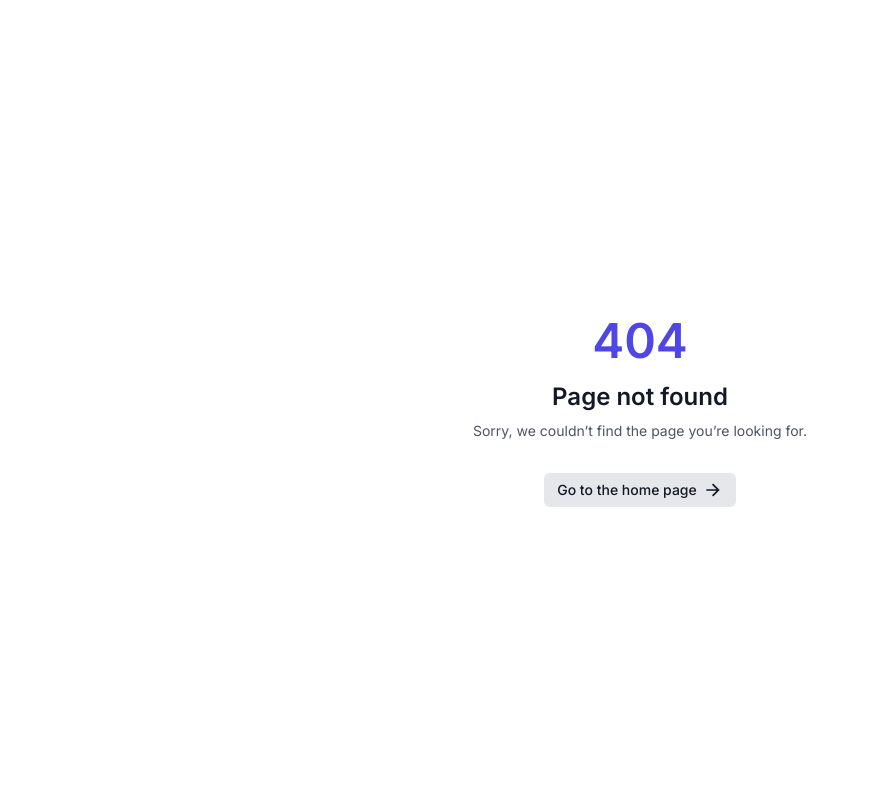
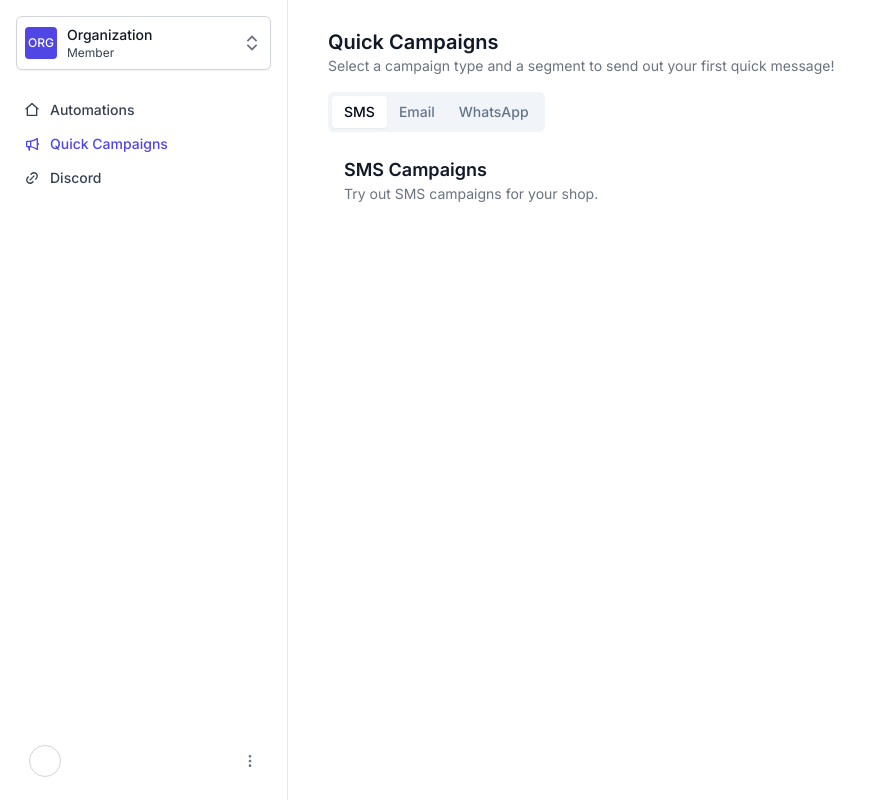
Before and after one commit to 0x0elliot/AcidRain, a Next.js app in the folder frontend/: page /campaigns in a window 1280 px wide. Before the commit this address had no page. Shown: the whole page, without its empty margins (0-881 px from the left). Built offline with nearby package versions, Linux system fonts and the light colour scheme.

Commit message:
fix[shopify-pivot]: move, move, move

```diff
--- a/frontend/src/app/(dashboard)/(main)/automations/page.tsx
+++ b/frontend/src/app/(dashboard)/(main)/automations/page.tsx
@@ -62,8 +62,17 @@ export default function Automations() {
           id="overall-title"
           className="scroll-mt-10 text-lg font-semibold text-gray-900 sm:text-xl dark:text-gray-50"
         >
-          WhatsApp Automations
+          Configure Automations
         </h1>
+      </section>
+
+      <section aria-labelledby="flows-description">
+        <p
+          id="overall-description"
+          className="text-sm text-gray-500 dark:text-gray-400"
+        >
+          Configure automations for your shop.
+        </p>
       </section>
 
       {/* Have a button that says "Add a shop" that convinces the user to add a shop if they haven't already */}
@@ -136,33 +145,48 @@ export default function Automations() {
       {/* Add two clickable "tabs" from shadcn */}
       {/* The first tab should be "Order Automations" */}
       {/* The second tab should be "Promotion Automations" */}
-      <div className="my-tabs">
-      <Tabs defaultValue="order" className="w-[400px]">
+      <div className="my-tabs mt-4">
+
+
+      <Tabs defaultValue="sms" className="w-[400px]">
         <TabsList>
-          <TabsTrigger value="order">Order Automations</TabsTrigger>
-          <TabsTrigger value="promotion">Promotion Automations</TabsTrigger>
+          <TabsTrigger value="sms">SMS</TabsTrigger>
+          <TabsTrigger value="email">Email</TabsTrigger>
+          <TabsTrigger value="whatsapp">WhatsApp</TabsTrigger>
         </TabsList>
 
-        <TabsContent value="order">
-          {/* Create a pretty page with header "Order Automations" */}
-          {/* This page should have a description of what order automations are and a list of options */}
 
-          <h1>Order Automations</h1>
-
-          <h2>Order Confirmation</h2>
-
-          <p>Send a confirmation message to the customer after they place an order.</p>
-
-          <h2>Order Status Updates</h2>
-
-
-
-
+        <TabsContent value="sms">
+          <div className="p-4">
+            <h2 className="text-lg font-semibold text-gray-900 dark:text-gray-50">
+              SMS Automations
+            </h2>
+            <p className="text-sm text-gray-500 dark:text-gray-400">
+              Configure SMS automations for your shop.
+            </p>
+          </div>
         </TabsContent>
 
-        <TabsContent value="promotion">
-          <h2>Promotion Automations</h2>
-          <p>Details about Promotion Automations go here.</p>
+        <TabsContent value="email">
+          <div className="p-4">
+            <h2 className="text-lg font-semibold text-gray-900 dark:text-gray-50">
+              Email Automations
+            </h2>
+            <p className="text-sm text-gray-500 dark:text-gray-400">
+              Configure Email automations for your shop.
+            </p>
+          </div>
+        </TabsContent>
+
+        <TabsContent value="whatsapp">
+          <div className="p-4">
+            <h2 className="text-lg font-semibold text-gray-900 dark:text-gray-50">
+              WhatsApp Automations
+            </h2>
+            <p className="text-sm text-gray-500 dark:text-gray-400">
+              Configure WhatsApp automations for your shop.
+            </p>
+          </div>
         </TabsContent>
       </Tabs>
       </div>
--- /dev/null
+++ b/frontend/src/app/(dashboard)/(main)/campaigns/page.tsx
@@ -0,0 +1,75 @@
+"use client"
+
+import React from "react"
+import { Tabs, TabsContent, TabsList, TabsTrigger } from "@/components/ui/tabs"
+
+export default function Campaigns() {
+
+    return (
+        <>
+            <section aria-labelledby="flows-title">
+                <h1
+                    id="overall-title"
+                    className="scroll-mt-10 text-lg font-semibold text-gray-900 sm:text-xl dark:text-gray-50"
+                >
+                        Quick Campaigns
+                </h1>
+            </section>
+
+            <section aria-labelledby="flows-description">
+                <p
+                    id="overall-description"
+                    className="text-sm text-gray-500 dark:text-gray-400"
+                >
+                    Select a campaign type and a segment to send out your first quick message!
+                </p>
+            </section>
+
+        <div className="my-tabs mt-4">
+            <Tabs defaultValue="sms" className="w-[400px]">
+                <TabsList>
+                <TabsTrigger value="sms">SMS</TabsTrigger>
+                <TabsTrigger value="email">Email</TabsTrigger>
+                <TabsTrigger value="whatsapp">WhatsApp</TabsTrigger>
+                </TabsList>
+
+
+                <TabsContent value="sms">
+                <div className="p-4">
+                    <h2 className="text-lg font-semibold text-gray-900 dark:text-gray-50">
+                    SMS Campaigns
+                    </h2>
+                    <p className="text-sm text-gray-500 dark:text-gray-400">
+                        Try out SMS campaigns for your shop.
+                    </p>
+                </div>
+                </TabsContent>
+
+                <TabsContent value="email">
+                <div className="p-4">
+                    <h2 className="text-lg font-semibold text-gray-900 dark:text-gray-50">
+                    Email Campaigns
+                    </h2>
+                    <p className="text-sm text-gray-500 dark:text-gray-400">
+                        Try out Email campaigns for your shop.
+                    </p>
+                </div>
+                </TabsContent>
+
+                <TabsContent value="whatsapp">
+                <div className="p-4">
+                    <h2 className="text-lg font-semibold text-gray-900 dark:text-gray-50">
+                    WhatsApp Campaigns
+                    </h2>
+                    <p className="text-sm text-gray-500 dark:text-gray-400">
+                        Try out WhatsApp campaigns for your shop.
+                    </p>
+                </div>
+                </TabsContent>
+            </Tabs>
+        </div>
+
+
+        </>
+    )
+}
--- a/frontend/src/app/siteConfig.ts
+++ b/frontend/src/app/siteConfig.ts
@@ -7,8 +7,7 @@ export const siteConfig = {
   baseLinks: {
     home: "/",
     automations: "/automations",
-    write: "/write",
-    settings: "/settings",
+    campaigns: "/campaigns",
   },
   externalLink: {
     blocks: "https://blocks.tremor.so/templates#dashboard",
--- a/frontend/src/components/ui/navigation/MobileSidebar.tsx
+++ b/frontend/src/components/ui/navigation/MobileSidebar.tsx
@@ -15,18 +15,18 @@ import {
   RiQuillPenFill,
   RiMenuLine,
   RiSettings5Line,
+  RiLinkM,
 } from "@remixicon/react"
 import Link from "next/link"
 import { usePathname } from "next/navigation"
 
 const navigation = [
   { name: "Automations", href: siteConfig.baseLinks.automations, icon: RiHome2Line },
-  { name: "Write", href: siteConfig.baseLinks.write, icon: RiQuillPenFill },
   {
-    name: "Settings",
-    href: siteConfig.baseLinks.settings,
-    icon: RiSettings5Line,
-  },
+    name: "Discord",
+    href: "https://discord.gg/y6yPVWjdD9",
+    icon: RiLinkM,
+  }
 ] as const
 
 // const shortcuts = [
--- a/frontend/src/components/ui/navigation/sidebar.tsx
+++ b/frontend/src/components/ui/navigation/sidebar.tsx
@@ -4,6 +4,7 @@ import { cx, focusRing } from "@/lib/utils"
 import {
   RiHome2Line,
   RiLinkM,
+  RiMegaphoneLine,
   RiQuillPenFill,
   RiSettings5Line,
 } from "@remixicon/react"
@@ -24,6 +25,16 @@ const navigation = [
   //   href: siteConfig.baseLinks.settings,
   //   icon: RiSettings5Line,
   // },
+  {
+    name: "Quick Campaigns",
+    href: siteConfig.baseLinks.campaigns,
+    icon: RiMegaphoneLine
+  },
+  {
+    name: "Discord",
+    href: "https://discord.gg/y6yPVWjdD9",
+    icon: RiLinkM,
+  }
 ] as const
 
 const shortcuts = [
```
Also changed, not shown: 1 other file (tests, documents, lock files or other folders).
